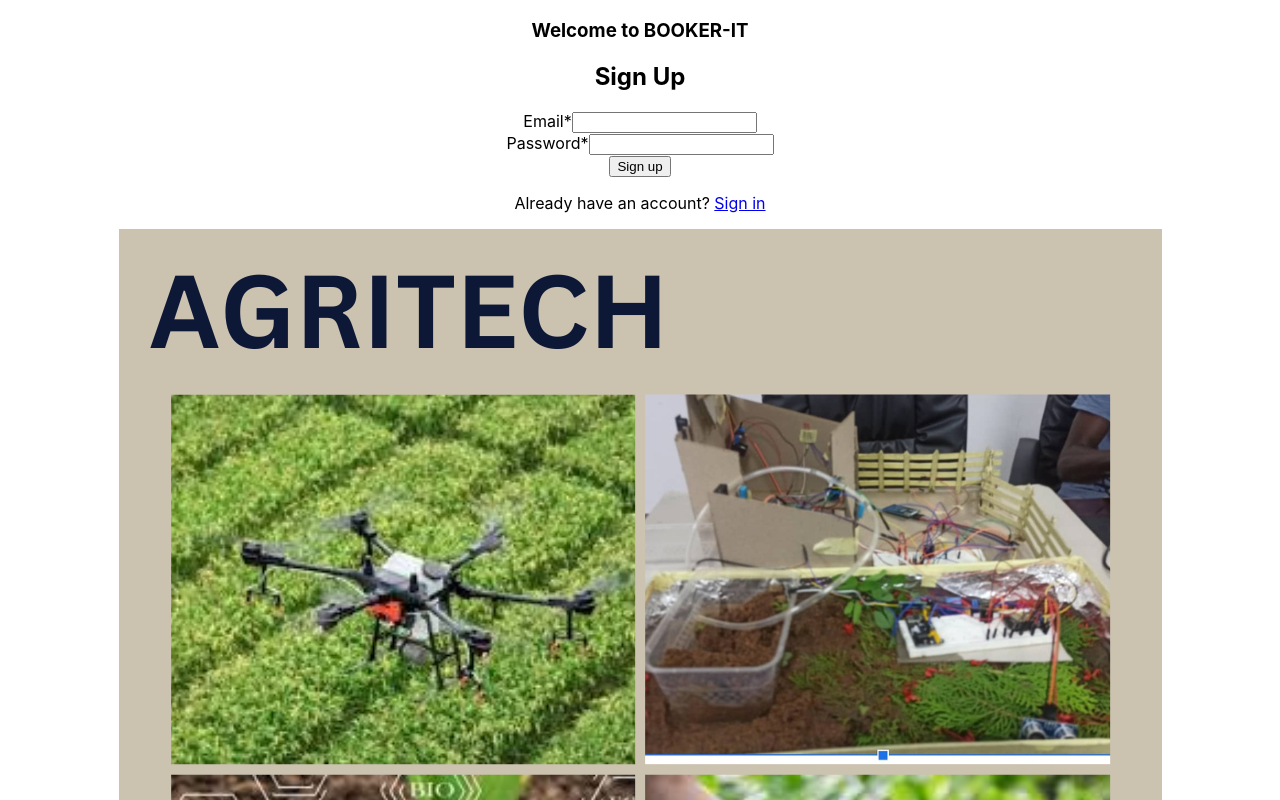
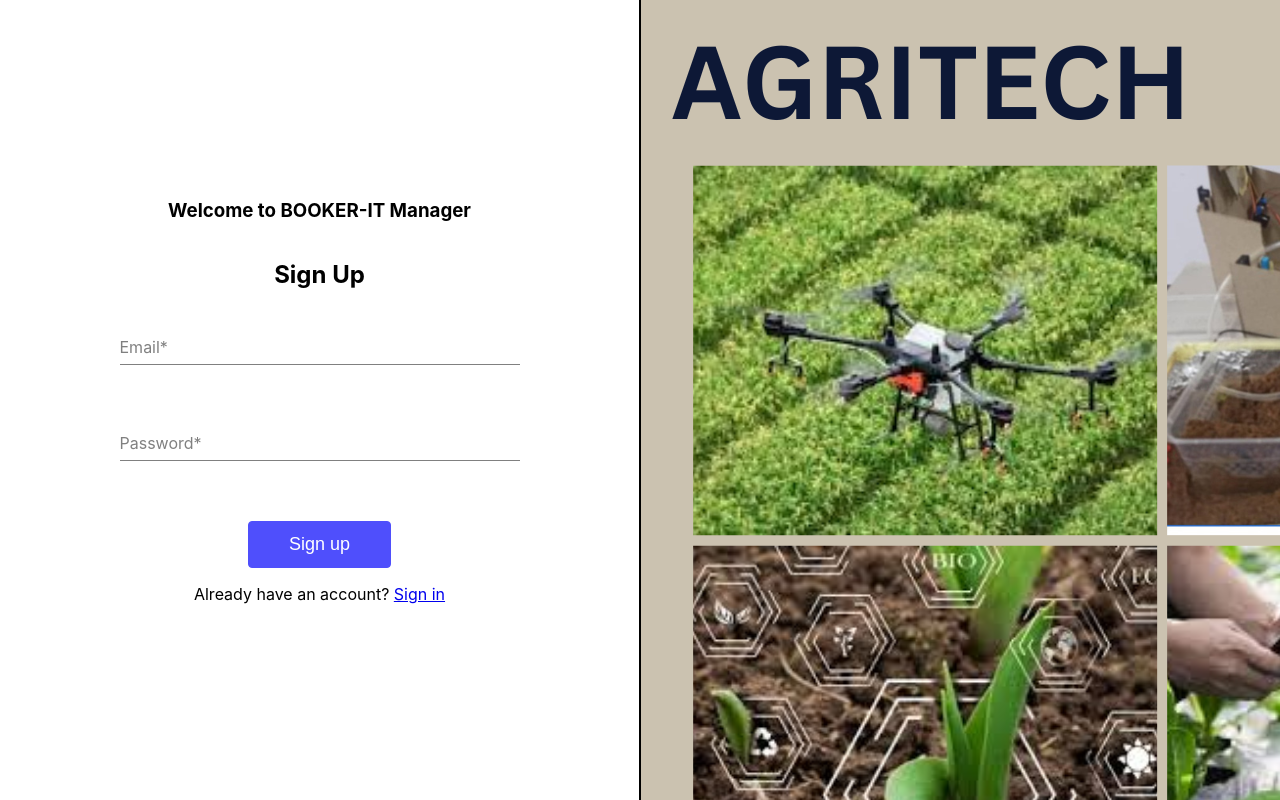
Before and after one commit to chibuike-19/bookmark-manager, a React (Create React App) app: page /sign-up in a window 1280 px wide. Shown: the top 800 px of the page. Built offline with nearby package versions, Linux system fonts and the light colour scheme.

Commit message:
almost done with login page

```diff
--- a/src/component/Login.tsx
+++ b/src/component/Login.tsx
@@ -1,5 +1,6 @@
 import React, { useState } from "react";
 import { useNavigate, NavLink } from "react-router-dom";
+import img1 from '../assets/3.png'
 import { auth } from "../firebase";
 import { signInWithEmailAndPassword } from "firebase/auth";
 
@@ -29,7 +30,8 @@ const Login = () => {
               <h1> Welcome to BOOKER-IT </h1>
               <h2>LogIn</h2>
               <form onSubmit={(e) => onLogin(e)}>
-                <div className="input-container">
+                <div className="box-container">
+                  <div className="input-container">
                   <label htmlFor="" className="email-label">
                     Email*
                   </label>
@@ -43,8 +45,10 @@ const Login = () => {
                     required
                   />
                 </div>
+                  </div>
 
-                <div className="input-container">
+                <div className="box-container">
+                  <div className="input-container">
                   <label htmlFor="" className="email-label">
                     Password*
                   </label>
@@ -56,6 +60,7 @@ const Login = () => {
                     required
                   />
                 </div>
+                  </div>
 
                 <div className="submit-btn">
                   <button type="submit" className="btn" onClick={onLogin}>
@@ -68,6 +73,9 @@ const Login = () => {
                 Don't have an account yet? <NavLink to="/sign-up">Sign Up</NavLink>
               </p>
             </div>
+            <div className="carousel-img">
+            <img src={img1} alt="carosel image" />
+            </div>
           </div>
         </section>
       </main>
--- a/src/component/SignUp.tsx
+++ b/src/component/SignUp.tsx
@@ -30,17 +30,19 @@ const SignUp = () => {
     <div>
       <section>
         <div className="form-container">
-          <div>
-            <h1> Welcome to BOOKER-IT </h1>
+          <div className="sign_up_form">
+            <h1> Welcome to BOOKER-IT Manager </h1>
             <h2>Sign Up</h2>
             <form onSubmit={(e) => onSubmit(e)}>
-              <div className="input-container">
-                <label htmlFor="" className="email-label">
+              <div className="box-container">
+                <div className="input-container">
+                <label htmlFor="email" className="email-label">
                   Email*
                 </label>
                 <input
                   type="text"
-                  className="email"
+                  name="email"
+                  // className="email"
                   value={email}
                   onClick={() => setActive(true)}
                   onChange={(e) => {
@@ -49,12 +51,15 @@ const SignUp = () => {
                   required
                 />
               </div>
+                </div>
 
-              <div className="input-container">
-                <label htmlFor="" className="email-label">Password*</label>
+              <div className="box-container">
+                <div className="input-container">
+                <label htmlFor="password" className="email-label">Password*</label>
                 <input
-                  className="email"
+                  // className="email"
                   type="password"
+                  name="password"
                   value={password}
                   onChange={(e) => setPassword(e.target.value)}
                   required
@@ -66,6 +71,7 @@ const SignUp = () => {
                   Sign up
                 </button>
               </div>
+                </div>
             </form>
 
             <p>
--- a/src/styles/signIn.css
+++ b/src/styles/signIn.css
@@ -1,4 +1,66 @@
-@media screen and (max-width: 1200px){
+.form-container {
+  display: flex;
+}
+.carousel-img {
+  flex-basis: 50%;
+  max-height: 100vh;
+  overflow: hidden;
+  object-fit: cover;
+}
+.sign_up_form {
+  flex-basis: 50%;
+  border-right: 2px solid black;
+  display: flex;
+  justify-content: center;
+  flex-direction: column;
+}
+input:valid+label,
+input:focus+label {
+  top: -18px;
+  color: blue;
+  left: 0px;
+}
+.box-container {
+  display: grid;
+  width: 100%;
+  place-content: center;
+}
+input {
+  border: 0px solid;
+  width: 400px;
+  padding: 10px 0px;
+  border-bottom: 1px solid gray;
+  margin-bottom: 20px;
+}
+
+.btn {
+  padding: 12px 40px;
+  font-size: 18px;
+  border-radius: 4px;
+  border: 1px solid rgb(79, 79, 252);
+  background-color: rgb(79, 79, 252);
+  color: white;
+  cursor: pointer;
+}
+.input-container {
+  position: relative;
+  margin: 0px 40px 40px 40px;
+}
+
+label {
+  position: absolute;
+  left: 0px;
+  top: 8px;
+  color: gray;
+}
+input:focus {
+  outline: none;
+}
+h2 {
+  margin-bottom: 40px;
+}
+
+@media screen and (max-width: 1000px){
   .form-container {
   display: flex;
   margin-top: 20px;
@@ -11,23 +73,34 @@
 h2 {
   margin-bottom: 40px;
 }
+
+.box-container{
+display: grid;
+width: 100%;
+place-content: center;
+}
 .input-container {
   position: relative;
   margin-bottom: 40px;
 }
-.input-container:focus-within  input {
+/* .input-container:focus-within  input {
   outline: none;
 }
 .input-container:focus-within label{
-  top: -18px;
+  top: -18px; */
+/* } */
+input:focus {
+  outline: none;
 }
 
-input:focus > label,
-input:valid > label{
+input:valid + label,
+input:focus + label{
   top: -18px;
-  z-index: 10000;
   color: blue;
   left: 0px;
+}
+.sign_up_form{
+  flex-basis: 100%
 }
 input {
   border: 0px solid;
```
